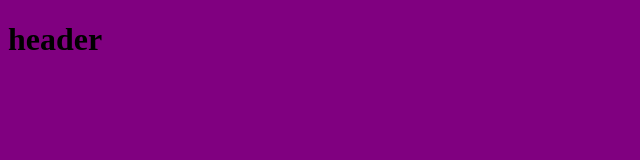
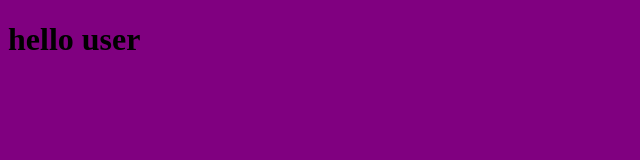
Before and after one commit to 19viko/test_repository, a plain HTML site: page index.html in a window 1280 px wide. Shown: the whole page, without its empty margins (0-640 px from the left). Drawn offline with Linux system fonts and the light colour scheme.

Commit message:
добавили приветствие

```diff
--- a/index.html
+++ b/index.html
@@ -7,6 +7,6 @@
 </head>
 <body>
 
-<h1>header</h1>
+<h1>hello user</h1>
 </body>
 </html>
```
